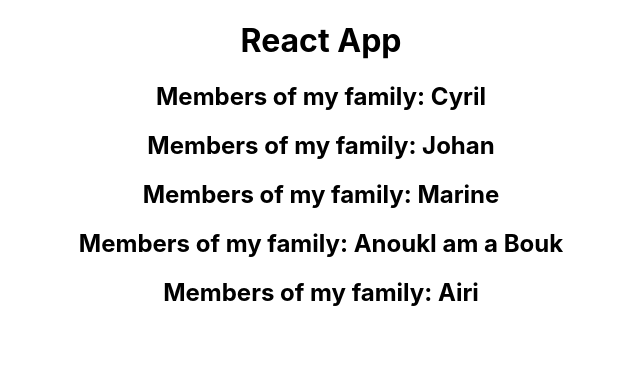
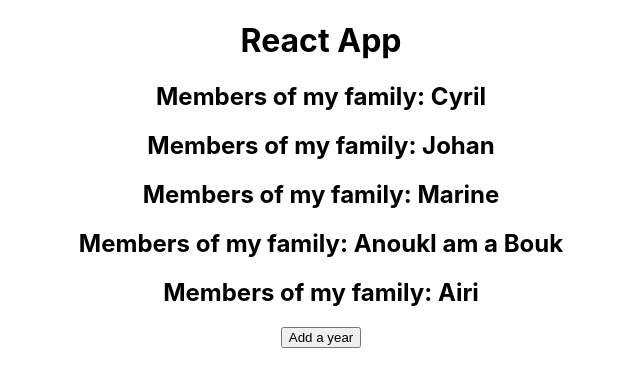
Before and after one commit to Plorrain/react-course-project, a React (Create React App) app: page / in a window 1280 px wide. Shown: the top 386 px of the page, without its empty margins (319-959 px from the left). Built offline with nearby package versions, Linux system fonts and the light colour scheme.

Commit message:
trying to solve the 'webpack devserver' error on the console. not able to find a solution atm

```diff
--- a/src/App.js
+++ b/src/App.js
@@ -34,17 +34,25 @@ class App extends Component {
     family
   }
 
+  handleClick = () => {
+    console.log('Click')
+}
+
 render() {
+  const { family } = this.state
   return (
       <div className="App">
         <h1>React App</h1>
-        <Member name= {this.state.family.member1.name} />
-        <Member name= 'Johan'/>
-        <Member name= 'Marine'/>
-        <Member name= 'Anouk'>
+        <Member name= {family.member1.name} />
+        <Member name= {family.member2.name} />
+        <Member name= {family.member3.name} />
+        <Member name= {family.member4.name}>
           <span>I am a Bouk</span>
         </Member>
-        <Member name= 'Airi'/>
+        <Member name= {family.member5.name} />
+        <button onClick={this.handleClick}>
+          Add a year
+        </button>
       </div>
     );
   }
--- a/src/index.js
+++ b/src/index.js
@@ -7,12 +7,12 @@ import reportWebVitals from './reportWebVitals';
 const root = ReactDOM.createRoot(document.getElementById('root'));
 root.render(
   <React.StrictMode>
-    <App title='Mon app famille' />
+    <App />
   </React.StrictMode>
 );
 reportWebVitals();
 
-// Below code would put this app on react 18 version (coudl avoid bugs)
+// Below code would put this app on react 18 version (could avoid bugs)
 
 // import { StrictMode } from "react";
 // import { createRoot } from "react-dom/client";
```
